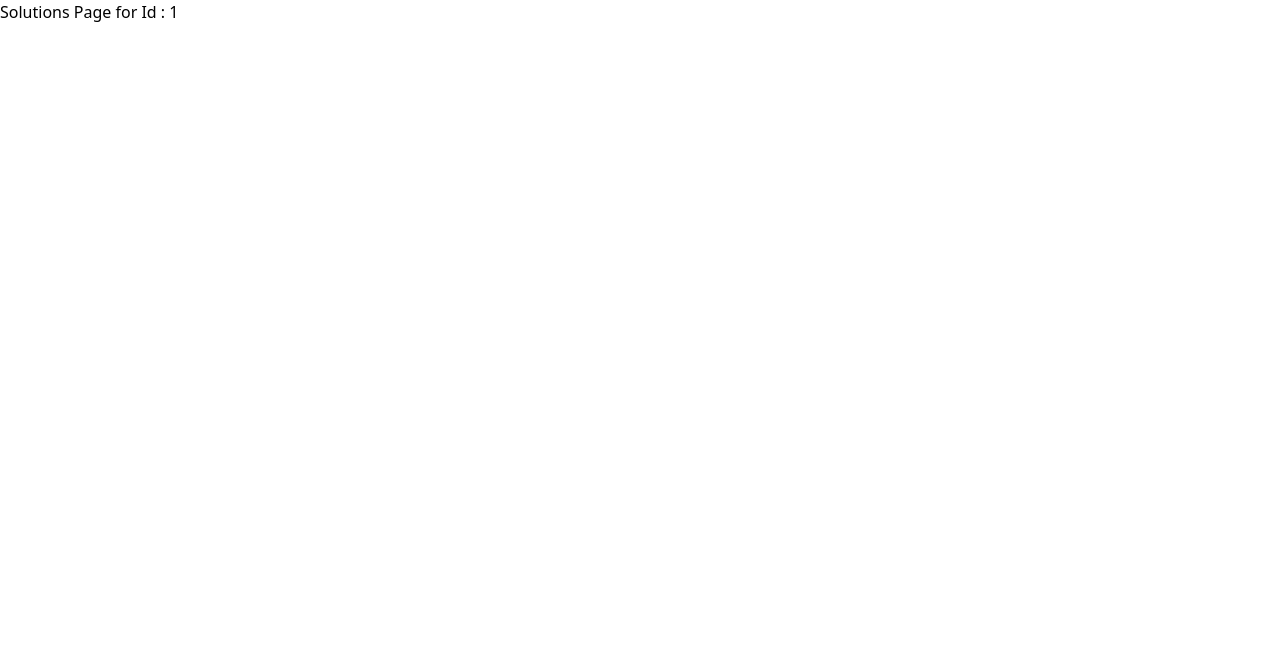
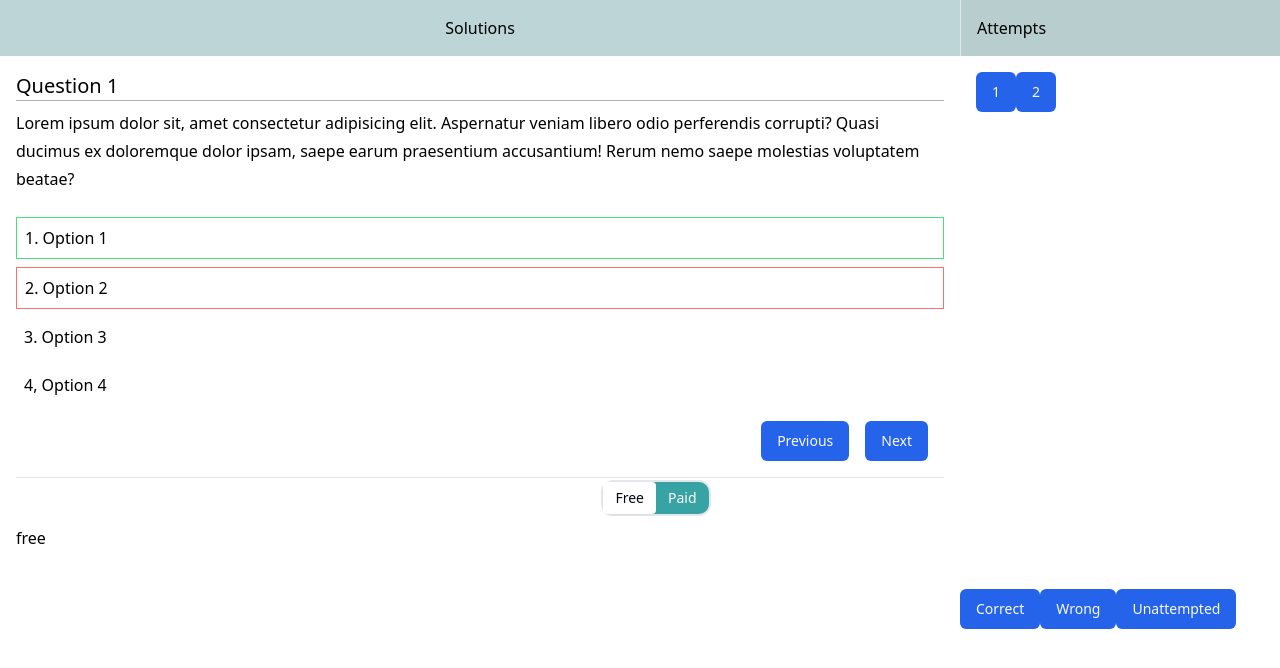
Before and after one commit to raulx/testAdda, a React (Vite) app in the folder frontend/: page /quizes/solutions/1 in a window 1280 px wide. Shown: the top 668 px of the page. Built offline with nearby package versions, Linux system fonts and the light colour scheme; no server answers; sample sign-in values are in the browser's storage.

Commit message:
layout setup at solutionPage

```diff
--- a/frontend/src/pages/AttemptWindow.tsx
+++ b/frontend/src/pages/AttemptWindow.tsx
@@ -281,7 +281,7 @@ export const AttemptWindow = ({
   else {
     render = (
       <div className="w-screen h-screen flex bg-white font-semibold">
-        <div className="w-3/4 flex flex-col ">
+        <div className="w-3/4 flex flex-col">
           <div
             className="flex w-full justify-center items-center p-2"
             style={{ backgroundColor: "#BDD5D6" }}
@@ -290,7 +290,7 @@ export const AttemptWindow = ({
           </div>
           <div className="flex-1 flex-col bg-white p-4">
             <div className="flex gap-2  items-center mx-4 mb-2">
-              <h1 className="" style={{ color: "#22577A" }}>
+              <h1 style={{ color: "#22577A" }}>
                 Question {questionNumber + 1}
               </h1>
             </div>
--- a/frontend/src/pages/QuizesPage.tsx
+++ b/frontend/src/pages/QuizesPage.tsx
@@ -28,7 +28,7 @@ const QuizesContainer = ({
   return (
     <div className="flex flex-wrap gap-8 justify-center my-6 bg-jetstream py-12">
       {dataLoading ? (
-        <div className="h-96 flex justify-center items-center">
+        <div className="h-96 flex justify-center items-center bg-jetstream">
           <DoubleRingLoader />
         </div>
       ) : (
--- a/frontend/src/pages/SolutionsPage.tsx
+++ b/frontend/src/pages/SolutionsPage.tsx
@@ -1,10 +1,14 @@
+import { TypographyP } from "@/components/Typography";
+import { Button } from "@/components/ui/button";
+import { Tabs, TabsContent, TabsList, TabsTrigger } from "@/components/ui/tabs";
 import UseGetUserDataHook from "@/hooks/UseGetUserDataHook";
 import { useGetResultMutation } from "@/store/store";
 import { useEffect } from "react";
+import { FaSpinner } from "react-icons/fa";
 import { useParams } from "react-router-dom";
 
 const SolutionsPage = () => {
-  const [getResult] = useGetResultMutation();
+  const [getResult, { isLoading }] = useGetResultMutation();
   const user = UseGetUserDataHook();
   const { id } = useParams();
 
@@ -16,7 +20,73 @@ const SolutionsPage = () => {
     if (user.data._id) getresult();
   }, [getResult, id, user]);
 
-  return <div>Solutions Page for Id : {id}</div>;
+  return (
+    <>
+      {isLoading ? (
+        <div className="w-screen h-screen flex justify-center items-center">
+          <FaSpinner className="animate-spin text-3xl" />
+        </div>
+      ) : (
+        <div className="w-screen h-screen flex">
+          <div className="w-3/4 flex flex-col">
+            <h1 className="text-center p-4 bg-[#BDD5D6]">Solutions</h1>
+            <div className="p-4">
+              <div className="border-b border-bordergray text-xl">
+                Question 1
+              </div>
+              <div>
+                <TypographyP className="py-2">
+                  Lorem ipsum dolor sit, amet consectetur adipisicing elit.
+                  Aspernatur veniam libero odio perferendis corrupti? Quasi
+                  ducimus ex doloremque dolor ipsam, saepe earum praesentium
+                  accusantium! Rerum nemo saepe molestias voluptatem beatae?
+                </TypographyP>
+                <div className="my-4 flex flex-col gap-2">
+                  <div className="border border-green-400 p-2">1. Option 1</div>
+                  <div className="p-2 border border-red-400">2. Option 2</div>
+                  <div className="p-2">3. Option 3</div>
+                  <div className="p-2">4, Option 4</div>
+                </div>
+              </div>
+              <div className="flex justify-end px-4 gap-4">
+                <Button>Previous</Button>
+                <Button>Next</Button>
+              </div>
+              <div className="my-4 border-t">
+                <Tabs defaultValue="free" className="w-screen mx-auto">
+                  <TabsList className="w-full bg-white">
+                    <div className=" bg-lightseagreen rounded-xl border-2">
+                      <TabsTrigger value="free" className="text-white">
+                        Free
+                      </TabsTrigger>
+                      <TabsTrigger value="paid" className="text-white">
+                        Paid
+                      </TabsTrigger>
+                    </div>
+                  </TabsList>
+
+                  <TabsContent value="free">free</TabsContent>
+                  <TabsContent value="paid">paid</TabsContent>
+                </Tabs>
+              </div>
+            </div>
+          </div>
+          <div className="w-1/4 flex flex-col">
+            <div className="p-4 bg-[#B7CDCE]  border-l">Attempts</div>
+            <div className="p-4 h-2/3">
+              <Button>1</Button>
+              <Button>2</Button>
+            </div>
+            <div>
+              <Button>Correct</Button>
+              <Button>Wrong</Button>
+              <Button>Unattempted</Button>
+            </div>
+          </div>
+        </div>
+      )}
+    </>
+  );
 };
 
 export default SolutionsPage;
```
